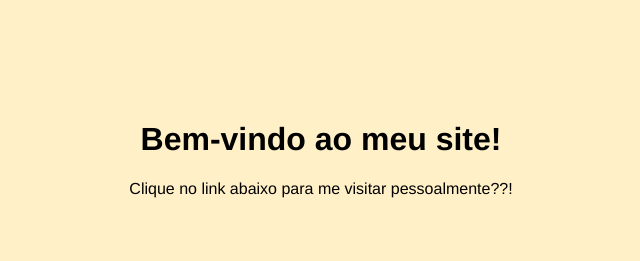
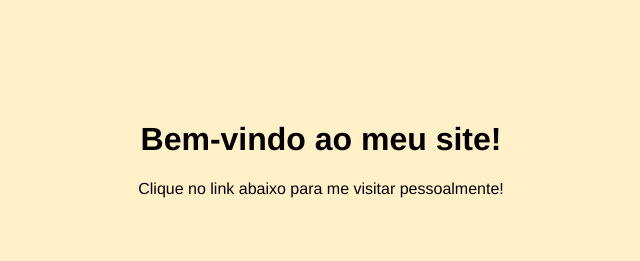
Before and after one commit to brunoalvesferreira986-pixel/meu-primeiro-site, a plain HTML site: page index.html in a window 1280 px wide. Shown: the top 261 px of the page, 319-959 px from the left. Drawn offline with Linux system fonts and the light colour scheme.

Commit message:
Update index.html

```diff
--- a/index.html
+++ b/index.html
@@ -78,7 +78,7 @@
 <body>
   <div class="conteudo">
     <h1>Bem-vindo ao meu site!</h1>
-    <p>Clique no link abaixo para me visitar pessoalmente??!</p>
+    <p>Clique no link abaixo para me visitar pessoalmente!</p>
 
     <a href="https://www.google.com/maps/place/Monte+Everest/@27.9881564,86.9253667,15z/data=!3m1!4b1!4m6!3m5!1s0x39e854a215bd9ebd:0x576dcf806abbab2!8m2!3d27.9881569!4d86.9253667!16zL20vMGJsYmQ?entry=ttu"
     target="_blank"
```
